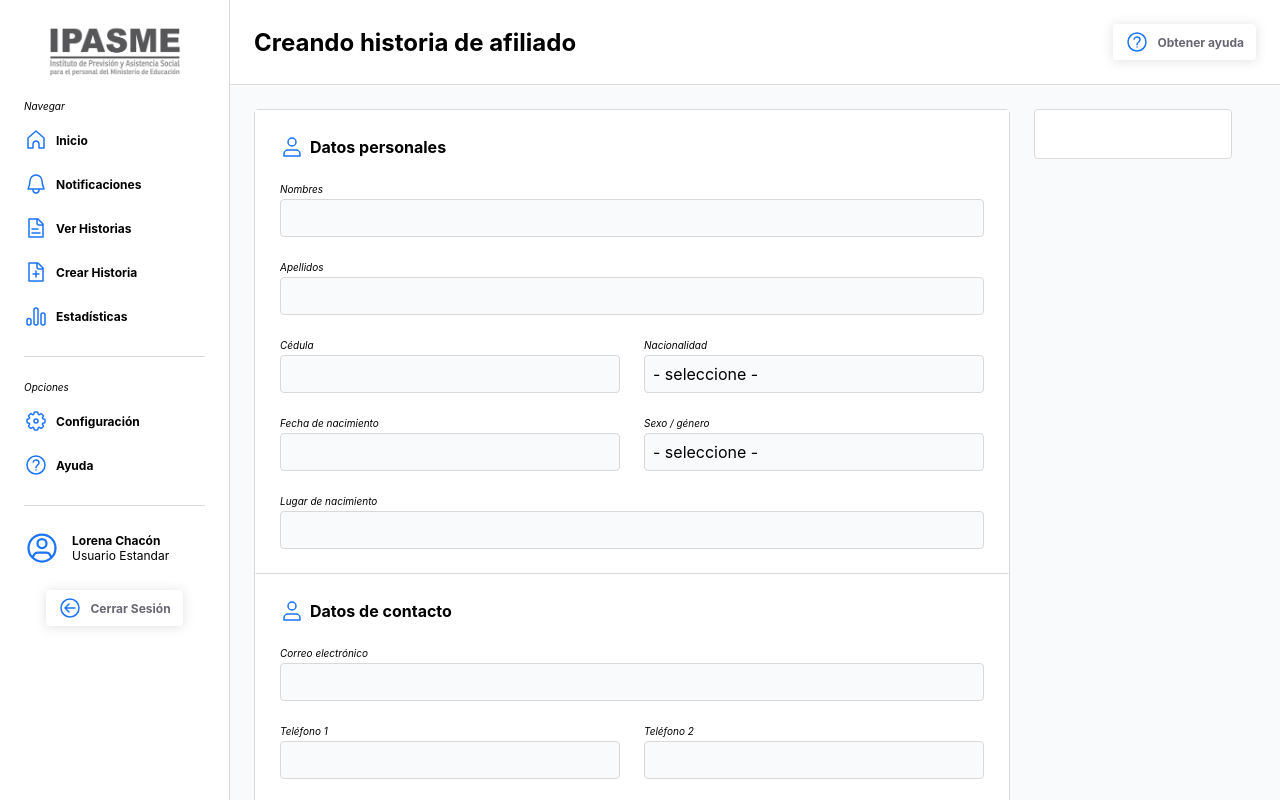
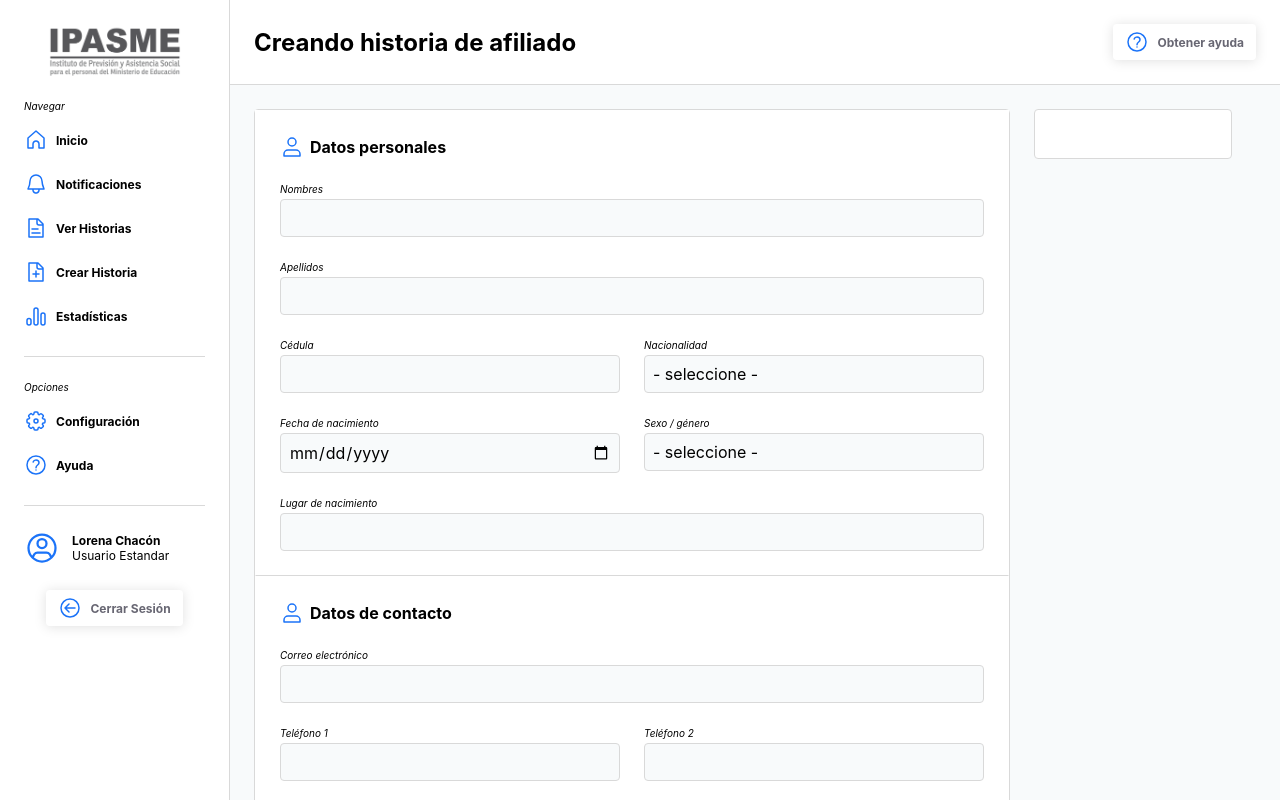
Before and after one commit to ehsu18/ipasme_frontend, a React (Create React App) app: page /creating_record/affiliate in a window 1280 px wide. Built offline with nearby package versions, Linux system fonts and the light colour scheme.

Commit message:
creado el sistema de validacion y adaptado fechacontainer y optionscontainer

```diff
--- a/src/components/CreatingRecordPage.jsx
+++ b/src/components/CreatingRecordPage.jsx
@@ -1,7 +1,9 @@
 import React, { useEffect, useState } from "react";
 import * as icons from "./Icons";
-import { ButtonBig, PersonTypeTag } from "./Buttons";
+import { ButtonBig } from "./Buttons";
 import { postAffiliate } from "../tools/api";
+
+// hay que manejar la situacion de "la historia ya existe"
 
 export function CreatingRecordPage() {
   let [data, setData] = useState({});
@@ -45,7 +47,7 @@ export function CreatingRecordPage() {
               name="nationality"
               options={["V", "E"]}
             />
-            <RecordDetailsDataContainer
+            <RecordDetailsFechaContainer
               label="Fecha de nacimiento"
               name="dateofbirth"
             />
@@ -144,17 +146,69 @@ export function CreatingRecordPage() {
                 if (Object.keys(data) === 0) {
                   alert("Llene los datos primero");
                 }
+
+                // TODO esto se puede llevar a utilities
+                const TXT_REGX = /^\w/
+                const NUM_REGX = /^\d+$/
+                const NATIONALITY_REGX = /^[V||E]$/ //puede expandirse
+                const DATE_REGX = /^\d{4}-\d{2}-\d{2}$/
+                const JOBSTAT_REGX = /^$/ // TODO terminar este regx
+                const GENDER_REGX = /^[M||F]$/
+
+                let validations = {
+                  names: TXT_REGX,
+                  lastnames: TXT_REGX,
+                  document: NUM_REGX,
+                  nationality: NATIONALITY_REGX,
+                  dateofbirth: DATE_REGX,
+                  gender: GENDER_REGX,
+                  phone_personal: NUM_REGX,
+                  job_name: TXT_REGX,
+                  job_direction: TXT_REGX,
+                  job_title: TXT_REGX,
+                  job_status: TXT_REGX,
+                };
+
+                for (let keyword in validations) {
+                  const input = document.getElementsByName(keyword)[0];
+                  const container = input.parentElement;
+                  const msg =
+                    container.getElementsByClassName("fielderror-msg")[0];
+                  console.log(input, container, msg)
+                  if (data[keyword] === undefined) {
+                    // field requerido
+                    input.classList.add("entry-1-errorstatus");
+                    msg.style.display = "block";
+                    // aqui se puede cambiar el texto de msg
+                    msg.textContent = "Por favor llene este campo"
+                    alert('Hay campos que no se llenaron')
+                    return
+                  } else if (validations[keyword].test(data[keyword])) {
+                    //todo bien
+                    input.classList.remove("entry-1-errorstatus");
+                    msg.style.display = "none";
+                    msg.textContent = null;
+                  } else {
+                    // existe pero no es valido
+                    input.classList.add("entry-1-errorstatus");
+                    msg.style.display = "block";
+                    // aqui se puede cambiar el texto
+                    msg.textContent = "Por favor llene este campo correctamente"
+                    alert('Hay que no se llenaron correctamente')
+                  }
+                }
+
                 postAffiliate(data)
                   .then((response) => response.json())
                   .then((json) => {
                     console.log(json);
-                    if(json['result'] === 'ok'){
-                      console.log('guardado')
-                      alert('Afiliado registrado con éxito.')
+                    if (json["result"] === "ok") {
+                      console.log("guardado");
+                      alert("Afiliado registrado con éxito.");
                     }
                   })
                   .catch((error) => {
-                    alert('Error, no se guardó.')
+                    alert("Error, no se guardó.");
                     throw new Error(error);
                   });
               }}
@@ -214,7 +268,7 @@ function RecordDetailsDataContainer({
         className="paragraph-regular entry-1-active "
         type="text"
         name={name}
-        value={data[name] || ''}
+        value={data[name] || ""}
         onChange={(e) => {
           setData({
             ...data,
@@ -222,6 +276,7 @@ function RecordDetailsDataContainer({
           });
         }}
       />
+      <span style={{ display: "none",  color:'var(--act-danger)'}} className="title-small fielderror-msg">Llene este campo correctamente</span>
     </div>
   );
 }
@@ -262,6 +317,7 @@ function RecordDetailsOptionsContainer({
           );
         })}
       </select>
+      <span style={{ display: "none",  color:'var(--act-danger)'}} className="title-small fielderror-msg">Llene este campo correctamente</span>
     </div>
   );
 }
@@ -271,17 +327,9 @@ function RecordDetailsFechaContainer({
   doubleColumn = false,
   data = {},
   setData = () => {},
-  sectionEditingStatus = false,
 }) {
   // let [state, setState] = useState();
   // TODO los valores indefinidos se deben representar con el placeholder
-  // readonly, active, blocked, selected ... soon -> hover, error, warning
-  let [date, setDate] = useState("");
-  useEffect(() => {
-    if (data[name]) {
-      setDate(data[name].split("T")[0]);
-    }
-  }, [data, name]);
 
   return (
     <div
@@ -290,14 +338,10 @@ function RecordDetailsFechaContainer({
     >
       <span className="micro-italic">{label}</span>
       <input
-        readOnly={!sectionEditingStatus}
-        className={
-          "paragraph-regular " +
-          (sectionEditingStatus ? "entry-1-active " : "entry-1-readonly")
-        }
+        className={"paragraph-regular entry-1-active "}
         type="date"
         name={name}
-        value={date} // TODO esto pasa a cada rato, deberia hacerse el or una sola vez al cargar, podria ser sobreescribir el json original
+        value={data[name] || ''}
         onChange={(e) =>
           setData({
             ...data,
@@ -305,6 +349,7 @@ function RecordDetailsFechaContainer({
           })
         }
       />
+      <span style={{ display: "none",  color:'var(--act-danger)'}} className="title-small fielderror-msg">Llene este campo correctamente</span>
     </div>
   );
 }
--- a/src/styles/global.css
+++ b/src/styles/global.css
@@ -362,6 +362,9 @@ a {
   background-color: var(--back-lightblue);
   padding: 8px;
 }
+.entry-1-errorstatus {
+  border-color: var(--act-danger);
+}
 
 /* containers */
 .floatingcontainer-parent {
```
